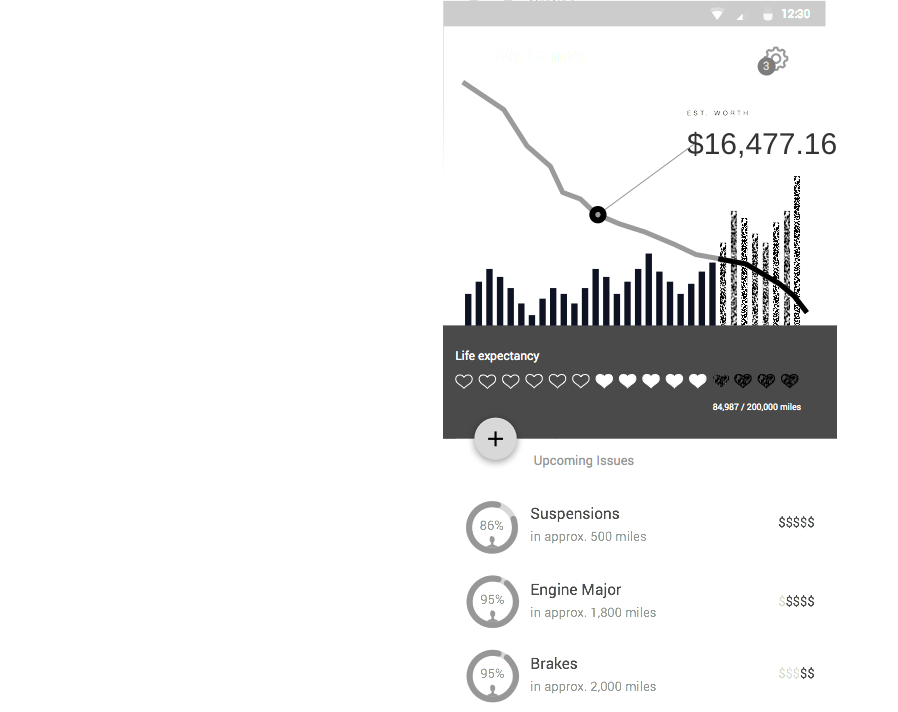
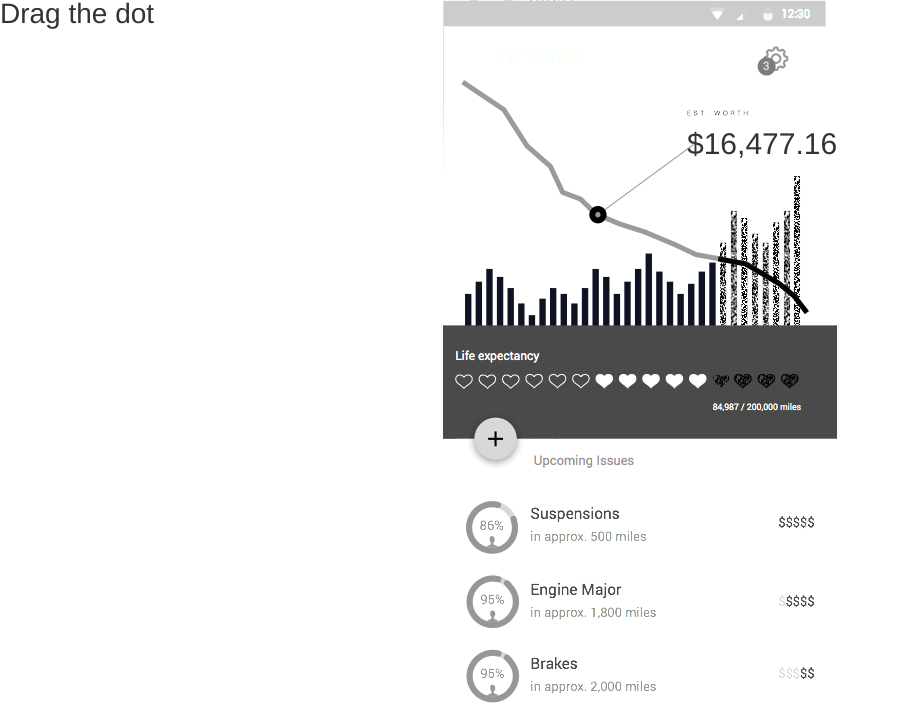
Before and after one commit to michelleboisson/cr-mobile-mycarfuture, a plain HTML site: page index.html in a window 1280 px wide. Shown: the top 712 px of the page, without its empty margins (0-898 px from the left). Drawn offline with Linux system fonts and the light colour scheme.

Commit message:
Update index.html
added text instructions.

```diff
--- a/index.html
+++ b/index.html
@@ -29,4 +29,5 @@
 	<body>
 		<script type="text/javascript" src="framer/library.js"></script>
 		<script src="app.js"></script>
+		<p>Drag the dot</p>
 	</body>
```
